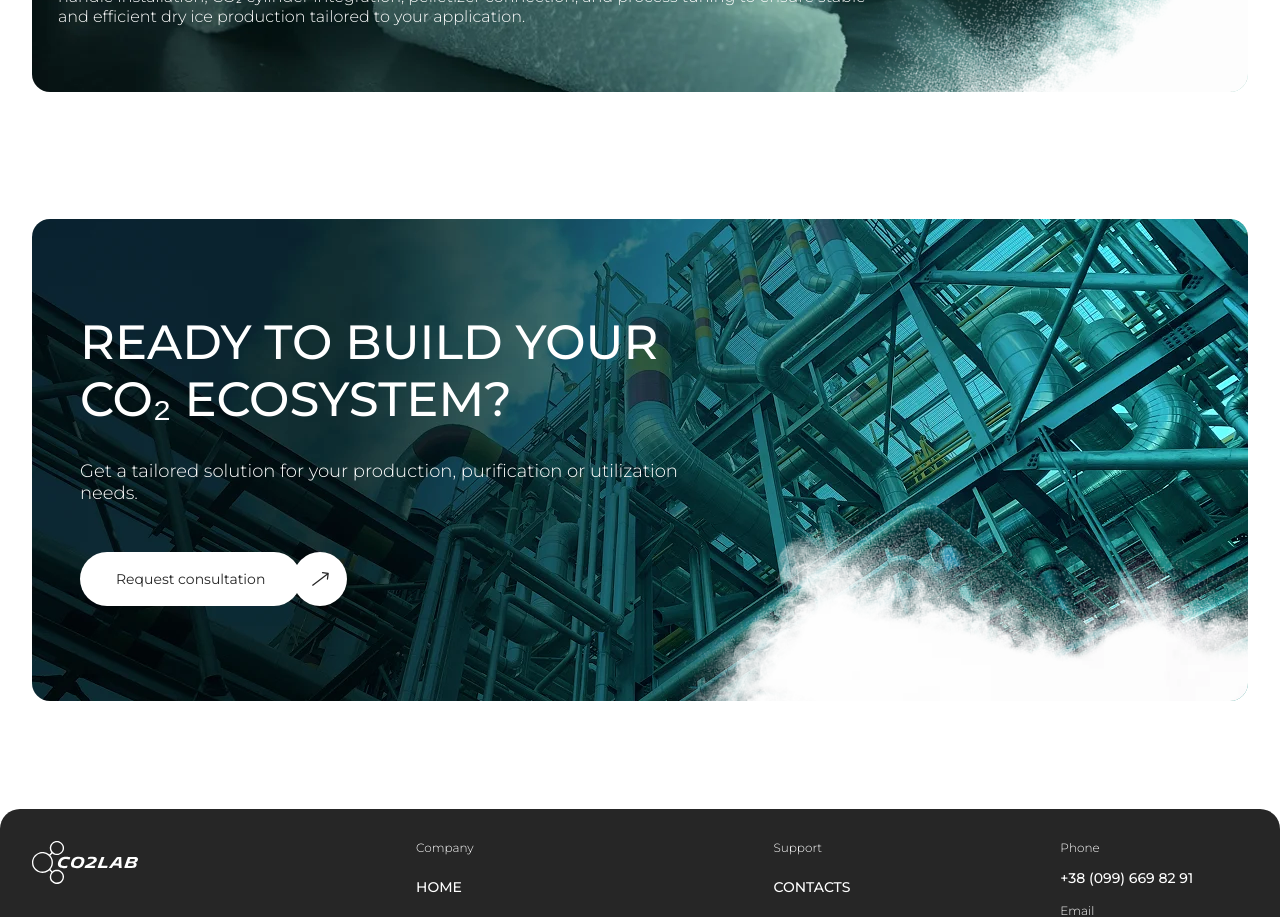
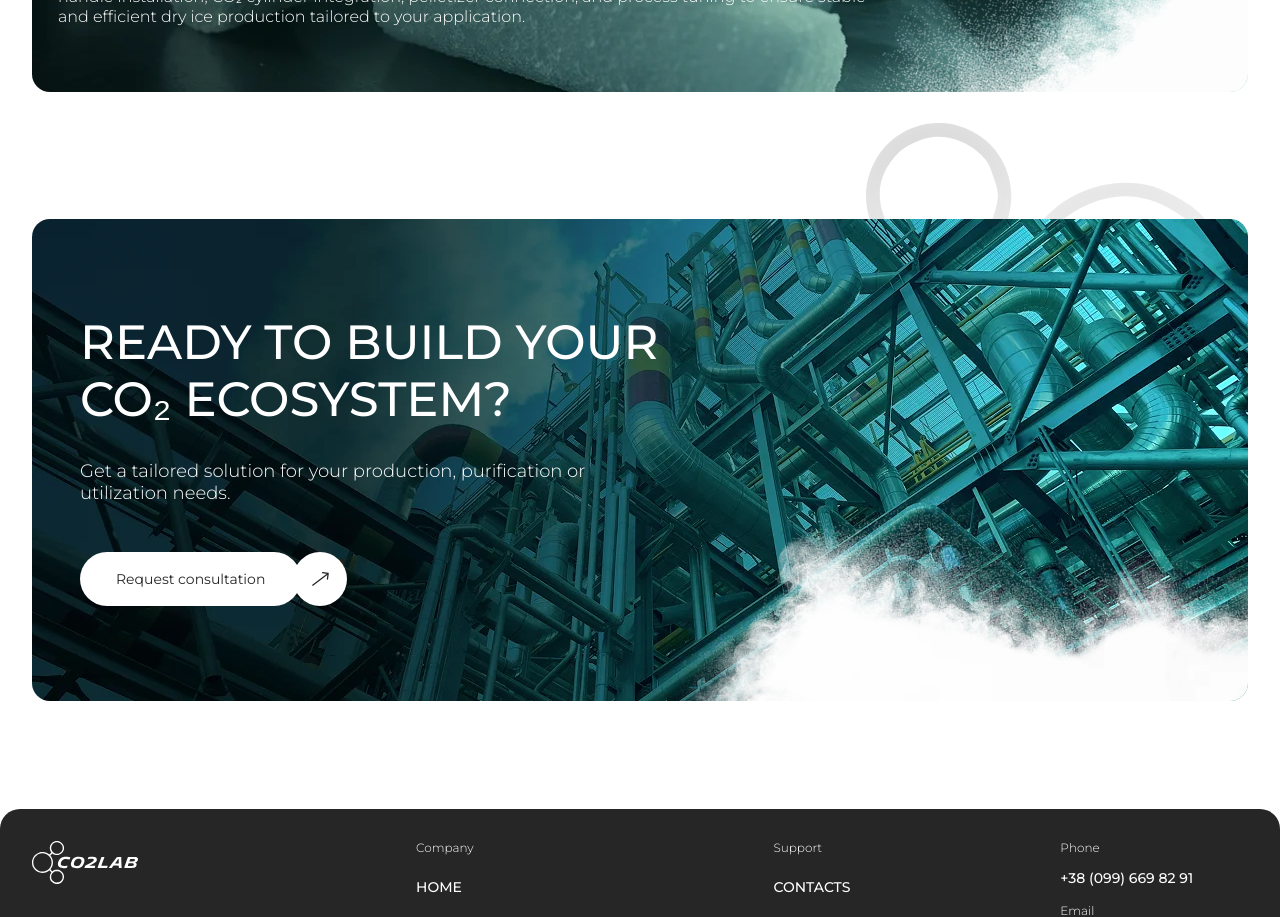
Before and after one commit to cyanidium-dev/co2lab, a Next.js app: page /solutions/engineering-solutions in a window 1280 px wide. Shown: the part 3040-3957 px from the top of the page. Built offline with nearby package versions, Linux system fonts and the light colour scheme.

Commit message:
added bg images

```diff
--- a/src/components/engineeringSolutionsPage/cta/Cta.tsx
+++ b/src/components/engineeringSolutionsPage/cta/Cta.tsx
@@ -6,7 +6,23 @@ import Image from "next/image";
 export default function Cta() {
   return (
     <section className="pt-12 pb-24 lg:pt-[127px] lg:pb-[108px] text-white">
-      <Container>
+      <Container className="relative">
+        <Image
+          src="/images/engineeringSolutionsPage/cta/bgMob.svg"
+          alt=""
+          width={200}
+          height={240}
+          className="absolute -top-12 right-9 -z-20 pointer-events-none md:hidden w-auto h-auto"
+          aria-hidden
+        />
+        <Image
+          src="/images/engineeringSolutionsPage/cta/bgDesk.svg"
+          alt=""
+          width={320}
+          height={380}
+          className="absolute -top-24 right-12 -z-20 pointer-events-none hidden md:block w-auto h-auto"
+          aria-hidden
+        />
         <div className="relative px-3 lg:px-12 pt-8 pb-[178px] lg:py-[95px] rounded-[18px] overflow-hidden">
           <Image
             src="/images/engineeringSolutionsPage/cta/cta.webp"
@@ -14,6 +30,7 @@ export default function Cta() {
             fill
             className="object-cover -z-20"
           />
+
           <Image
             src="/images/engineeringSolutionsPage/cta/smokeMob.webp"
             alt=""
@@ -27,15 +44,15 @@ export default function Cta() {
             alt=""
             width={636}
             height={436}
-            className="pointer-events-none absolute right-0 bottom-0 z-0 object-contain hidden lg:block"
+            className="pointer-events-none absolute right-0 -bottom-0 z-0 object-contain hidden lg:block"
             aria-hidden
           />
           <div className="lg:hidden absolute inset-0 -z-10 opacity-60 bg-[linear-gradient(0deg,rgba(38,38,38,0.4),rgba(38,38,38,0.4)),linear-gradient(70.75deg,rgba(0,0,0,0)_6.59%,rgba(0,0,0,0.8)_86.62%)]"></div>
-          <div className="lg:max-w-[604px]">
-            <SectionTitle className="mb-3 lg:mb-8">
+          <div className="relative z-10 lg:max-w-[604px]">
+            <SectionTitle className="max-w-[548px] lg:max-w-full mb-3 lg:mb-8">
               Ready to build your CO₂ ecosystem?
             </SectionTitle>
-            <p className="mb-8 lg:mb-12 text-[12px] lg:text-[18px] font-light leading-[120%]">
+            <p className="max-w-[548px] mb-8 lg:mb-12 text-[12px] lg:text-[18px] font-light leading-[120%]">
               Get a tailored solution for your production, purification or
               utilization needs.
             </p>
```
Also changed, not shown: public/images/engineeringSolutionsPage/cta/bgDesk.svg (added), public/images/engineeringSolutionsPage/cta/bgMob.svg (added).
